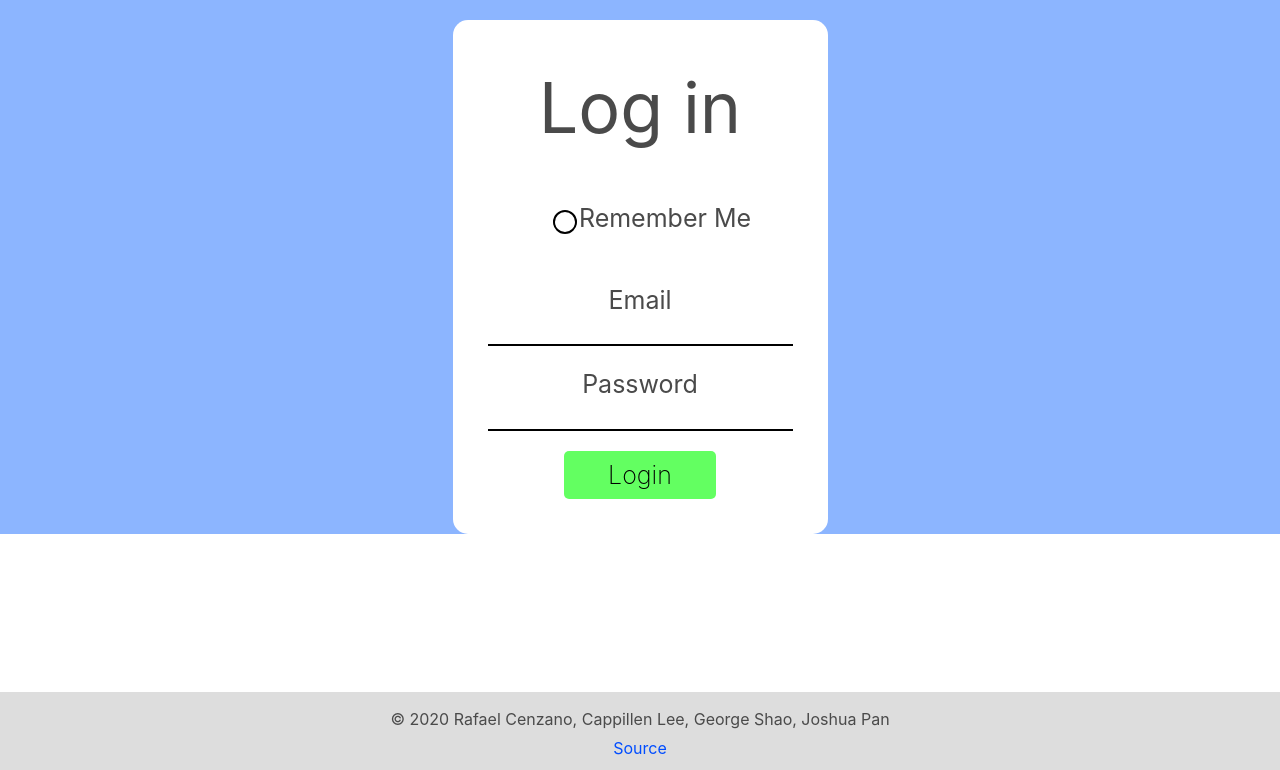
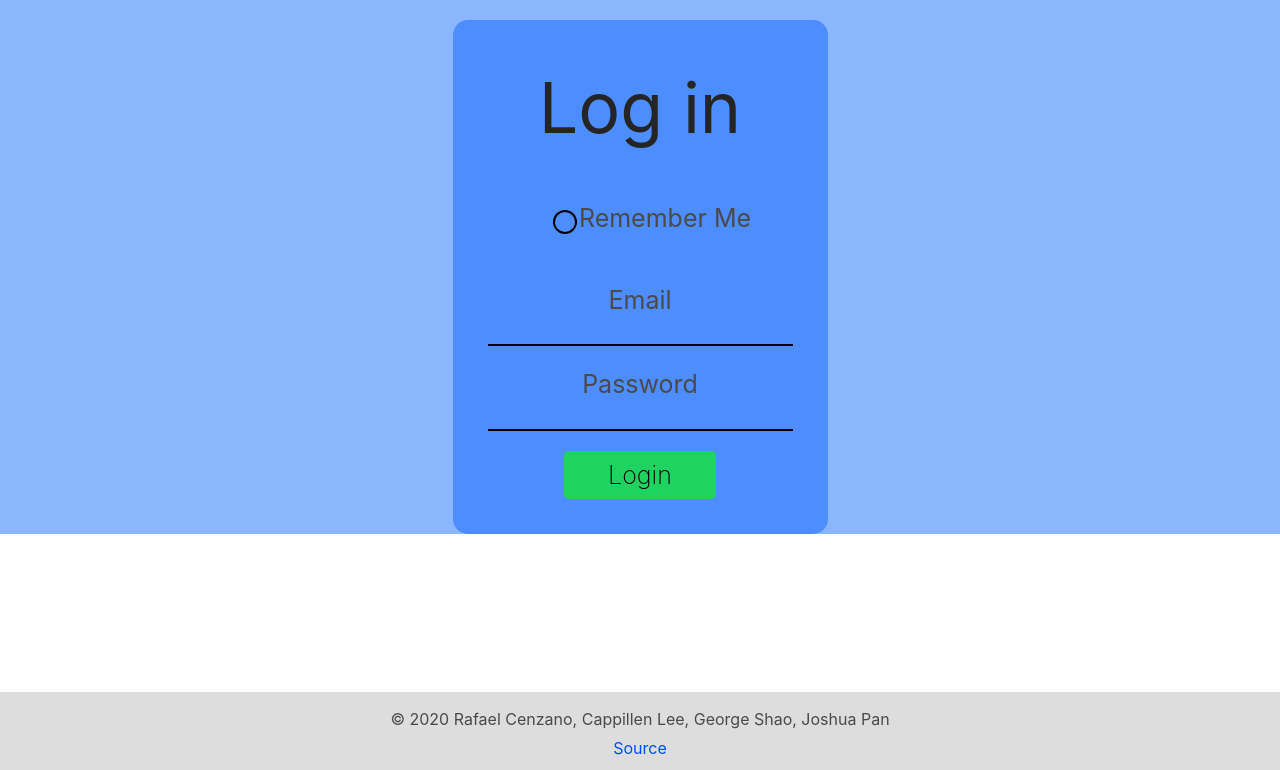
Before and after one commit to Random-Coders/Opportunity-Dashboard, a Flask app: page /login in a window 1280 px wide. Shown: the part 30-800 px from the top of the page. Run offline with Flask 2, Linux system fonts and the light colour scheme.

Commit message:
update colors

```diff
--- a/opportunity/static/css/forms.css
+++ b/opportunity/static/css/forms.css
@@ -1,9 +1,9 @@
-form{text-align:center;margin:20px auto;background-color:#fff;padding:35px;border-radius:15px;width:max-content;}
+form{text-align:center;margin:20px auto;background-color:#005bff73;padding:35px;border-radius:15px;width:max-content;}
 @media (max-width:400px){
     form{padding:35px 5px;}
     .form-group{margin:20px auto 0 auto;width:200px;}
 }
-.form-title{margin:0;font-size:70px;padding:0 50px 20px 50px;}
+.form-title{margin:0;font-size:70px;padding:0 50px 20px 50px;color:#252525;}
 .form-group{margin-top:20px;}
 .form-label-css{font-size:25px;}
 .form-group input{background-color:inherit;border-color:#777;border:none;border-width:2px;border-bottom-style:solid;width:100%;font-size:20px;font-weight:200;}
```
